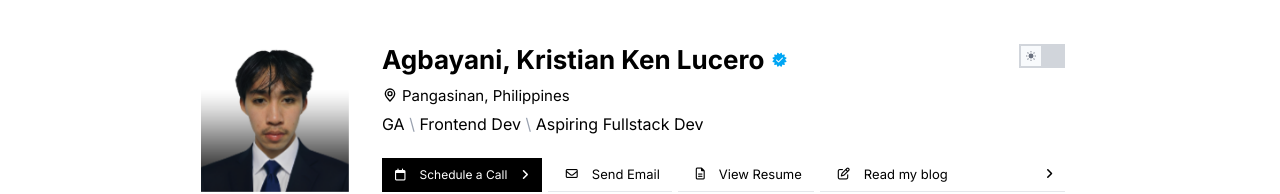
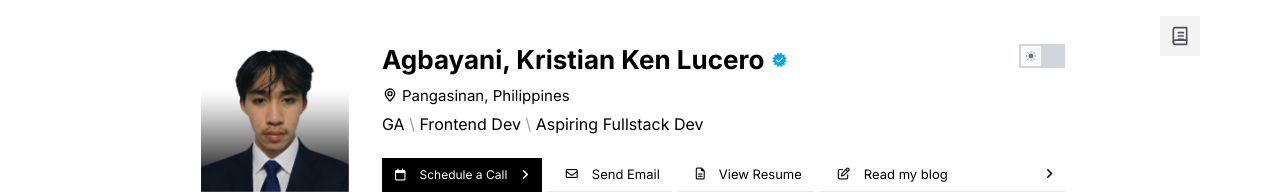
Before and after one commit to kentaror/my-react-portfolio, a React (Vite) app: page / in a window 1280 px wide. Shown: the top 194 px of the page. Built offline with nearby package versions, Linux system fonts and the light colour scheme; no server answers.

Commit message:
reader mode

```diff
--- a/src/App.jsx
+++ b/src/App.jsx
@@ -2,7 +2,7 @@ import { useEffect } from 'react'
 import { BrowserRouter, Routes, Route } from 'react-router-dom'
 import './App.css'
 import Markup from './Markup'
-import CaseStudyPage from './CaseStudyPage'
+import ReaderMode from './ReaderMode'
 import { applyDocumentTheme } from './theme.js'
 
 
@@ -621,10 +621,11 @@ function App() {
 
   return (
     <BrowserRouter>
-      <Routes>
-        <Route path="/" element={<Markup />} />
-        <Route path="/case-study" element={<CaseStudyPage />} />
-      </Routes>
+      <ReaderMode>
+        <Routes>
+          <Route path="/" element={<Markup />} />
+        </Routes>
+      </ReaderMode>
     </BrowserRouter>
   )
 }
```
